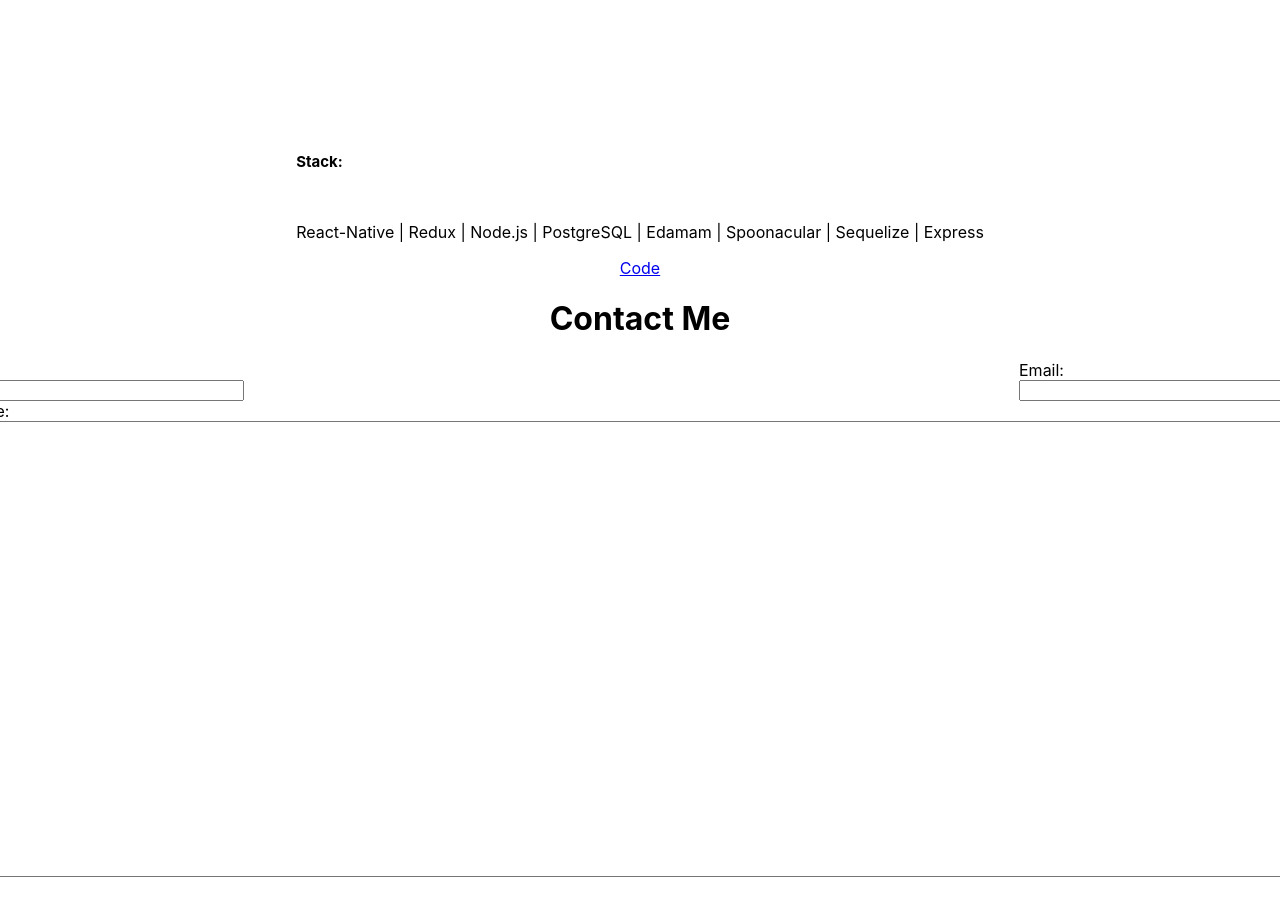
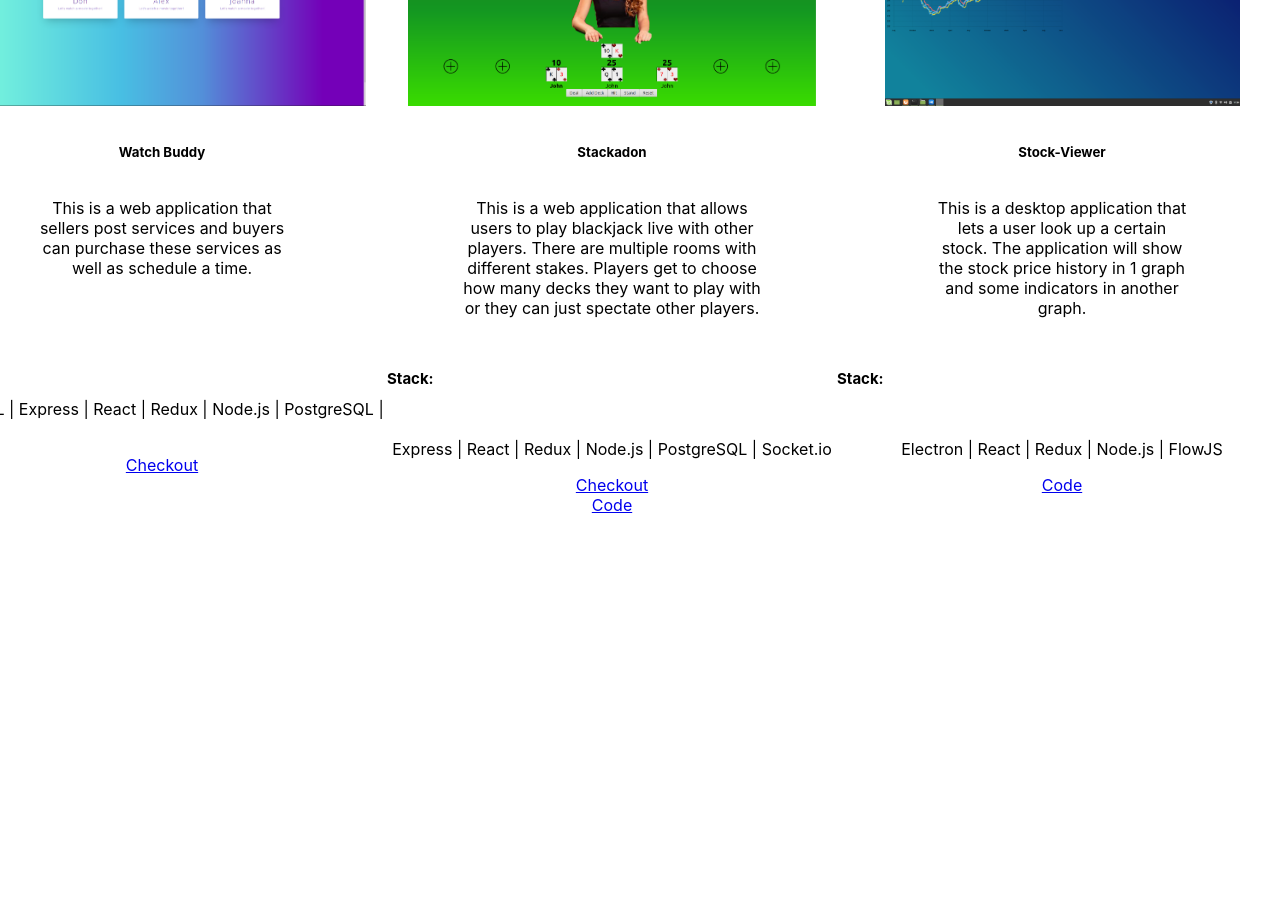
Before and after one commit to itizidon/personal-website, a React (Create React App) app: page / in a window 1280 px wide. Shown: the part 1900-2797 px from the top of the page. Built offline with nearby package versions, Linux system fonts and the light colour scheme.

Commit message:
added some styling

```diff
--- a/public/index.html
+++ b/public/index.html
@@ -2,7 +2,7 @@
 <html lang="en">
   <head>
     <meta charset="utf-8" />
-    <!-- <link rel="icon" href="%PUBLIC_URL%/favicon.ico" /> -->
+    <link rel="icon" href="%PUBLIC_URL%/favicon.ico" />
     <meta name="viewport" content="width=device-width, initial-scale=1" />
     <meta name="theme-color" content="#000000" />
     <meta
--- a/src/App.css
+++ b/src/App.css
@@ -80,6 +80,8 @@ body {
 #HomePage {
   text-align: center;
   font-size: 50px;
+  padding-bottom: 300px;
+  padding-top: 200px;
 }
 
 #about {
@@ -126,6 +128,7 @@ body {
 .video {
   display: flex;
   justify-content: center;
+  padding-top: 200px;
 }
 
 .inVideo{
@@ -164,4 +167,38 @@ body {
 .contact{
   display: flex;
   justify-content: center;
+  padding-bottom: 100px;
 }
+
+#test {
+  text-align:center;
+}
+
+.description{
+  display: flex;
+  justify-content: center;
+}
+
+.projectsPadding{
+  padding-top: 200px;
+}
+
+.contactPadding{
+  padding-top: 200px;
+  padding-bottom: 150px;
+}
+
+.description{
+  display: flex;
+  flex-direction: column;
+}
+
+.description h5{
+  display: flex;
+  justify-content: center;
+}
+
+.descriptionNoTitle{
+  display: flex;
+  justify-content: center;
+}
--- a/src/App.js
+++ b/src/App.js
@@ -4,6 +4,8 @@ import AllComponents from './components/AllComponents'
 import Don_Ng_Resume from './assets/Don_Ng_Resume.pdf'
 
 let sidebar = ['home', 'about', 'projects', 'contact']
+
+let ycoord = [0, 720, 1700, 3300]
 
 export default function App() {
   const [selected, setSelected] = useState('welcome')
@@ -21,7 +23,7 @@ export default function App() {
         </div>
       </div>
       <div className="allComps">
-        <AllComponents scrollTo={sidebar.indexOf(selected)}></AllComponents>
+        <AllComponents scrollTo={ycoord[sidebar.indexOf(selected)]}></AllComponents>
       </div>
     </div>
   )
--- a/src/components/AllComponents.js
+++ b/src/components/AllComponents.js
@@ -1,18 +1,17 @@
 import React, { useEffect } from 'react'
 import About from './About'
 import Projects from './Projects'
-import Home from './Home'
 import Contact from './Contact'
 import Welcome from './Welcome'
 
 const scrollToRef = ref => {
-  console.log('this is hit')
   window.scrollTo(0, 200)
 }
 
 export default function AllComponents(props) {
   useEffect(() => {
-    window.scrollTo(0, 500 * (props.scrollTo))
+    console.log(props.scrollTo)
+    window.scrollTo(0, props.scrollTo)
   }, [props.scrollTo])
   return (
     <div>
--- a/src/components/Contact.js
+++ b/src/components/Contact.js
@@ -12,7 +12,7 @@ export default class MyForm extends React.Component {
   render() {
     const { status } = this.state
     return (
-      <div>
+      <div className="contactPadding">
         <h1 className="contact">Contact Me</h1>
         <form
           onSubmit={this.submitForm}
@@ -31,7 +31,7 @@ export default class MyForm extends React.Component {
           </div>
           <div className="labels">
             <label>Message:</label>
-            <input
+            <textarea
               type="text"
               name="message"
               style={{ width: '1400px', height: '450px' }}
--- a/src/components/Home.js
+++ /dev/null
@@ -1,9 +0,0 @@
-import React from 'react'
-
-export default function Home() {
-  return (
-    <div className="comps">
-      Welcome to my projects
-    </div>
-  )
-}
--- a/src/components/Projects.js
+++ b/src/components/Projects.js
@@ -6,12 +6,21 @@ import ReactPlayer from 'react-player'
 
 export default function Projects() {
   return (
-    <div>
+    <div className="projectsPadding">
       <div className="comps" id="projects">
         <div className="contents">
           <p>
             <img src={watchbuddy} height={'200px'} width={'407px'} />
           </p>
+          <div className="description">
+            <h5>Watch Buddy</h5>
+            <div className="descriptionNoTitle">
+              <p style={{ width: '250px' }} id="test">
+                This is a web application that sellers post services and buyers
+                can purchase these services as well as schedule a time.
+              </p>
+            </div>
+          </div>
           <h6>Stack:</h6>
           <p>
             GraphQL | Express | React | Redux | Node.js | PostgreSQL | Cypress
@@ -22,6 +31,17 @@ export default function Projects() {
           <p>
             <img src={stackadon} height={'200px'} width={'408px'}></img>
           </p>
+          <div className="description">
+            <h5>Stackadon</h5>
+            <div className="descriptionNoTitle">
+              <p style={{ width: '300px' }} id="test">
+                This is a web application that allows users to play blackjack
+                live with other players. There are multiple rooms with different
+                stakes. Players get to choose how many decks they want to play
+                with or they can just spectate other players.
+              </p>
+            </div>
+          </div>
           <h6>Stack:</h6>
           <p>Express | React | Redux | Node.js | PostgreSQL | Socket.io</p>
           <a href="https://stackadon.herokuapp.com/">Checkout</a>
@@ -31,6 +51,16 @@ export default function Projects() {
           <p>
             <img src={stockviewer} height={'200px'} width={'355px'}></img>
           </p>
+          <div className="description">
+            <h5>Stock-Viewer</h5>
+            <div className="descriptionNoTitle">
+              <p style={{ width: '250px' }} id="test">
+                This is a desktop application that lets a user look up a certain
+                stock. The application will show the stock price history in 1
+                graph and some indicators in another graph.
+              </p>
+            </div>
+          </div>
           <h6>Stack:</h6>
           <p>Electron | React | Redux | Node.js | FlowJS</p>
           <a href="https://github.com/itizidon/stock-viewer">Code</a>
@@ -42,8 +72,24 @@ export default function Projects() {
             url="https://www.youtube.com/watch?v=PFWivM4SjKk&feature=youtu.be"
             controls={true}
           />
+          <div className="description">
+            <h5>Recipix</h5>
+            <div className="descriptionNoTitle">
+              <p style={{ width: '500px' }} id="test">
+                This is a mobile application that allowed users to keep track of
+                items in their fridge. Users can scan items in using the
+                product's barcode and add an expiration date. The app will also
+                show recipes that can be made using the ingredients already
+                there. This selection can also be filtered by different types of
+                diets and ingredients.
+              </p>
+            </div>
+          </div>
           <h6>Stack:</h6>
-          <p>React-Native | Redux | Node.js | PostgreSQL | Edamam | Spoonacular | Sequelize | Express </p>
+          <p>
+            React-Native | Redux | Node.js | PostgreSQL | Edamam | Spoonacular |
+            Sequelize | Express{' '}
+          </p>
           <a href="https://github.com/Recipix-1909">Code</a>
         </div>
       </div>
```
Also changed, not shown: src/components/Nav.js (deleted, +0 -26 lines).
